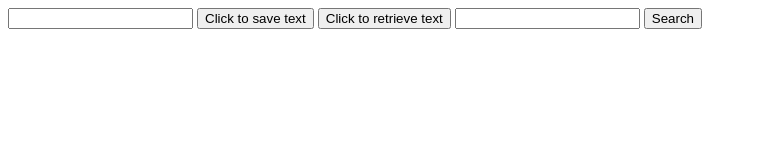
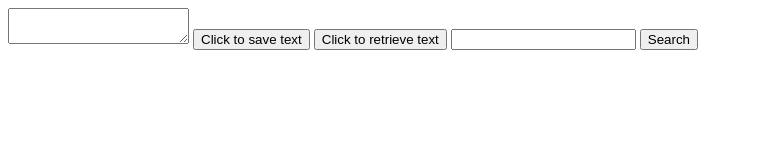
Before and after one commit to kristie-zheng/CRUDApp, a plain HTML site: page index.html in a window 1280 px wide. Shown: the whole page, without its empty margins (0-757 px from the left). Drawn offline with nearby package versions, Linux system fonts and the light colour scheme.

Commit message:
Make textfield where snippet is entered into a textarea

```diff
--- a/index.html
+++ b/index.html
@@ -9,7 +9,8 @@
  <script src = "app.js"></script>
 </head>
 <body>
-  <input class="textField" type="text" name= "firstInputField">
+  <textarea class="codeSnippet" name="codeSnippet"></textarea>
+  <!-- <input class="textField" type="text" name= "firstInputField">  -->
   <button type="button" class="setData"> Click to save text </button>
   <button type="button" class="getData"> Click to retrieve text </button>
   <input class="searchBar" type="text" name="search">
```
